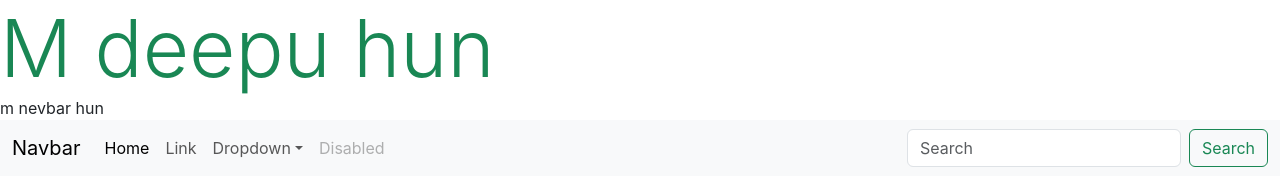
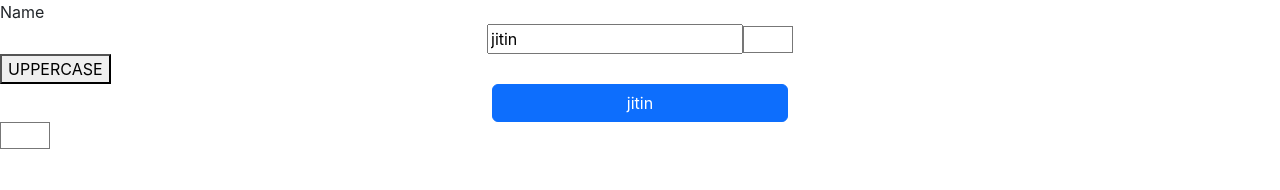
Before and after one commit to swamiankit261/react-jitin, a React (Create React App) app: page / in a window 1280 px wide. Shown: the top 190 px of the page. Built offline with nearby package versions, Linux system fonts and the light colour scheme.

Commit message:
value in input

```diff
--- a/src/App.js
+++ b/src/App.js
@@ -5,23 +5,26 @@ import Cards from './components/Cards';
 import Carousel from './components/Carousel';
 import Images from './components/Images';
 import States from './components/States';
+import Inputs from './components/Inputs';
 
 function App() {
   return (
     <>
 
-      <div className='display-1 text-success'>M deepu hun</div>
+      {/* <div className='display-1 text-success'>M deepu hun</div>
 
       <Navbar />
       <Cards />
       <Carousel />
       <Carousel />
-      <Footer />
+      <Footer /> */}
 
       {/* <Images /> */}
 
       {/* <States /> */}
 
+      {/* new */}
+      <Inputs />
     </>
   );
 }
--- a/src/components/Inputs.jsx
+++ b/src/components/Inputs.jsx
@@ -2,7 +2,7 @@ import React, { useState } from 'react'
 
 const Inputs = () => {
 
-    const [deepu, setDeepu] = useState('')
+    const [deepu, setDeepu] = useState('jitin')
     const [color, setColor] = useState('')
     const [color2, setColor2] = useState('')
 
@@ -18,14 +18,22 @@ const Inputs = () => {
         setColor2(e.target.value)
     }
 
+    const handleUpperCase = () => {
+        let a = deepu.toUpperCase()
+        setDeepu(a)
+    }
+
     return (
         <div className='vh-100' style={{ background: color }}>
-
-                Name
-            <div className="container text-center d-flex align-items-center">
-                <input className='jitin' style={{ background: color2 }} type="password" onChange={ankit} />
+            Name
+            <div className="container text-center d-flex align-items-center justify-content-center">
+                <input className='jitin' value={deepu} style={{ background: color2 }} type="text" onChange={ankit} />
                 <input type="color" defaultValue='#FFFFFF' className='border-0 p-0 color' onChange={handleColor2} />
             </div>
+
+
+            <button onClick={handleUpperCase}>UPPERCASE</button>
+
 
             <div className="container w-25">
                 <button className='btn btn-primary w-100'> {deepu}</button>
```
